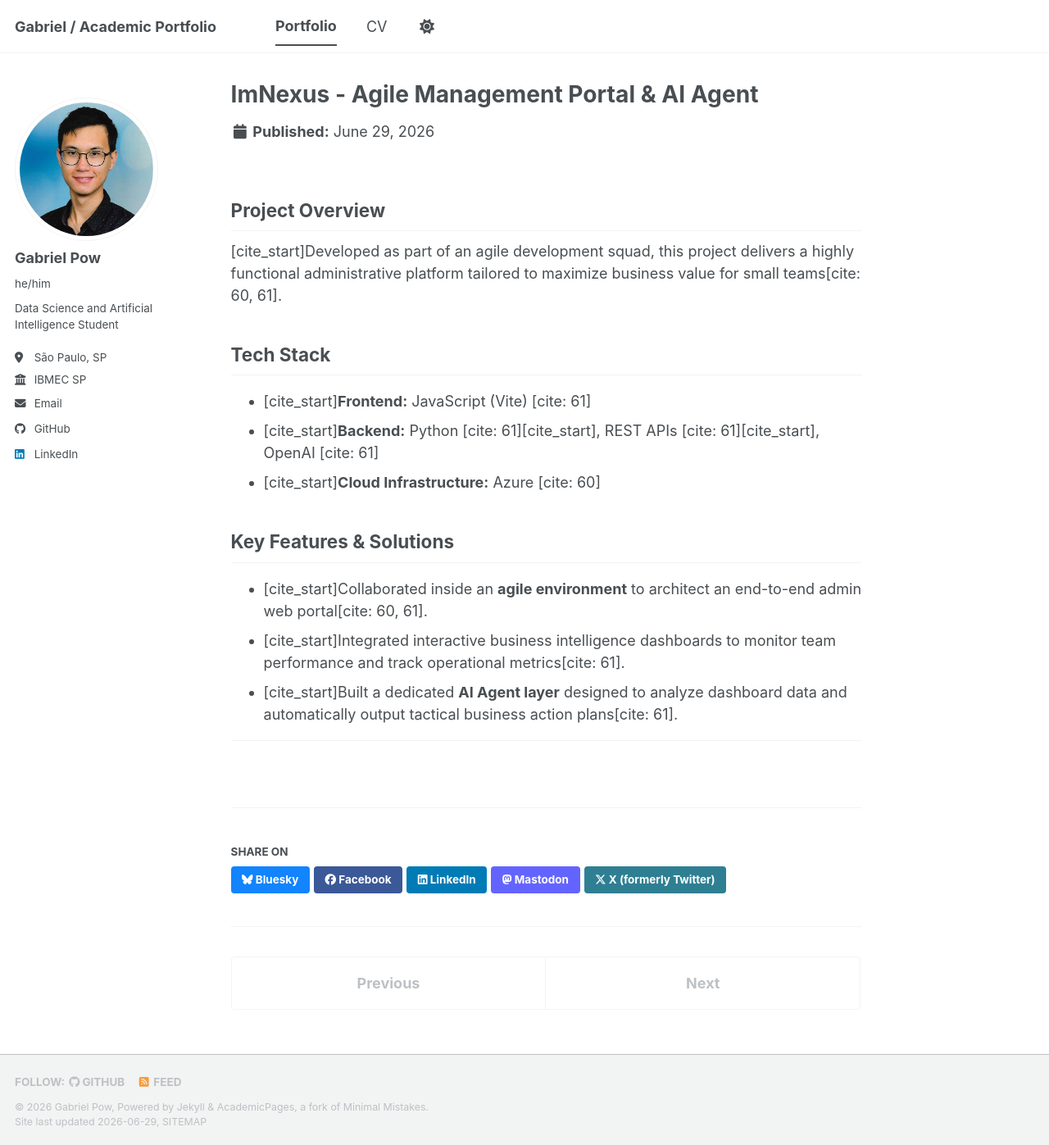
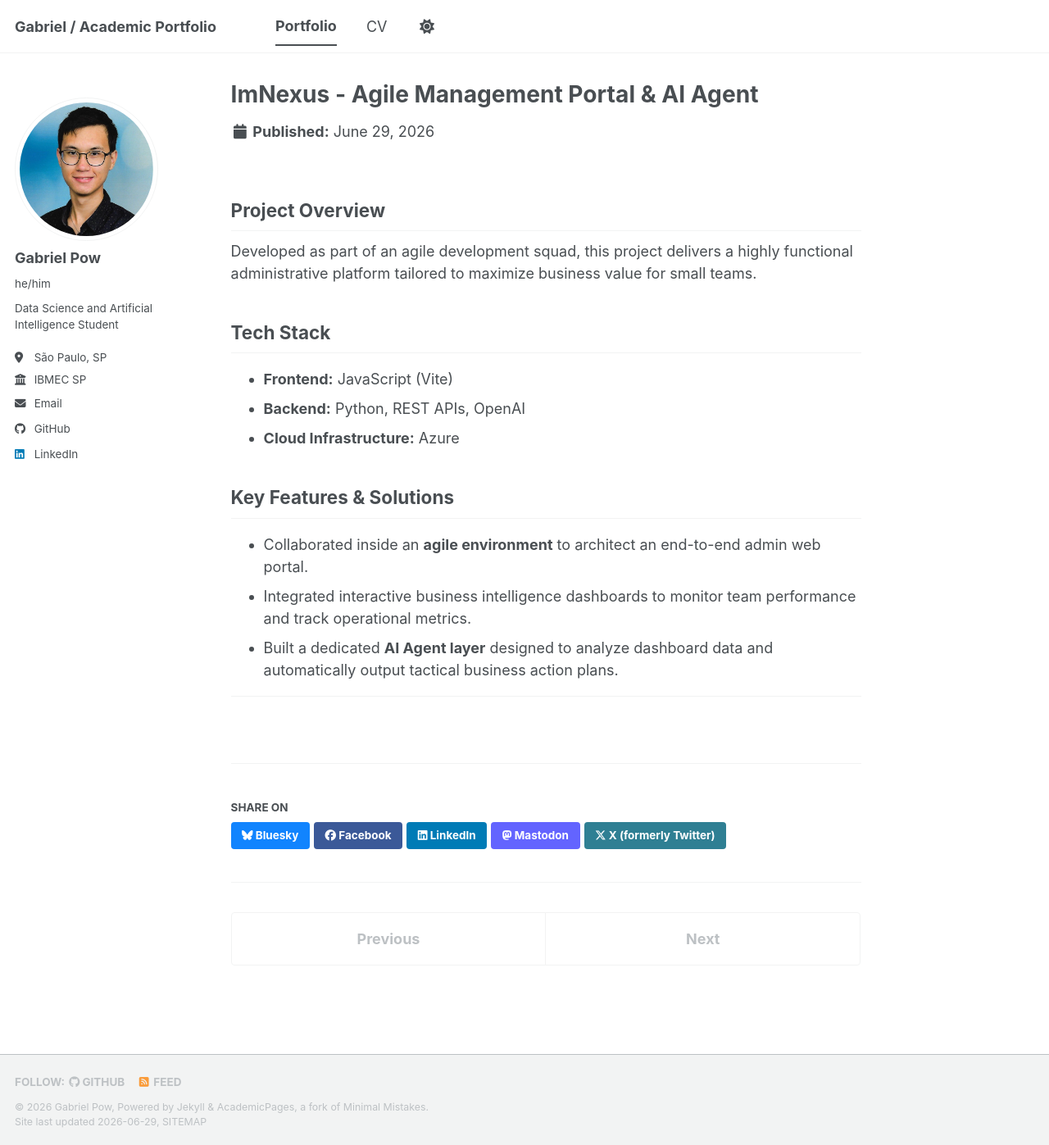
Before and after one commit to GabrielPow/GabrielPow.github.io, a Jekyll site: the page built from _portfolio/portfolio-4.md, in a window 1280 px wide and 1397 px high. Shown: the whole window at 82% size. Built offline with Jekyll 4.4.1, drawn with Linux system fonts in a browser that asks for light colours; a style sheet for code colours, icons or effects is not loaded.

Commit message:
portfolio-alterations

```diff
--- a/_portfolio/portfolio-4.md
+++ b/_portfolio/portfolio-4.md
@@ -1,20 +1,20 @@
 ---
 title: "ImNexus - Agile Management Portal & AI Agent"
-excerpt: "An administrative web portal featuring operational dashboards and an automated AI action-planner powered by Azure.<br/><img src='/images/nexus-screenshot.png'>"
+excerpt: "An administrative web portal featuring operational dashboards and an automated AI action-planner powered by Azure.<br><img src='/images/nexus-screenshot.png'>"
 collection: portfolio
 ---
 
 ## Project Overview
-[cite_start]Developed as part of an agile development squad, this project delivers a highly functional administrative platform tailored to maximize business value for small teams[cite: 60, 61].
+Developed as part of an agile development squad, this project delivers a highly functional administrative platform tailored to maximize business value for small teams.
 
 ## Tech Stack
-* [cite_start]**Frontend:** JavaScript (Vite) [cite: 61]
-* [cite_start]**Backend:** Python [cite: 61][cite_start], REST APIs [cite: 61][cite_start], OpenAI [cite: 61]
-* [cite_start]**Cloud Infrastructure:** Azure [cite: 60]
+* **Frontend:** JavaScript (Vite)
+* **Backend:** Python, REST APIs, OpenAI
+* **Cloud Infrastructure:** Azure
 
 ## Key Features & Solutions
-* [cite_start]Collaborated inside an **agile environment** to architect an end-to-end admin web portal[cite: 60, 61].
-* [cite_start]Integrated interactive business intelligence dashboards to monitor team performance and track operational metrics[cite: 61].
-* [cite_start]Built a dedicated **AI Agent layer** designed to analyze dashboard data and automatically output tactical business action plans[cite: 61].
+* Collaborated inside an **agile environment** to architect an end-to-end admin web portal.
+* Integrated interactive business intelligence dashboards to monitor team performance and track operational metrics.
+* Built a dedicated **AI Agent layer** designed to analyze dashboard data and automatically output tactical business action plans.
 
 ---
```
Also changed, not shown: _portfolio/portfolio-1.md (+8 -8 lines), _portfolio/portfolio-2.md (+8 -8 lines), _portfolio/portfolio-3.md (+7 -7 lines), _portfolio/portfolio-5.md (+8 -8 lines).
